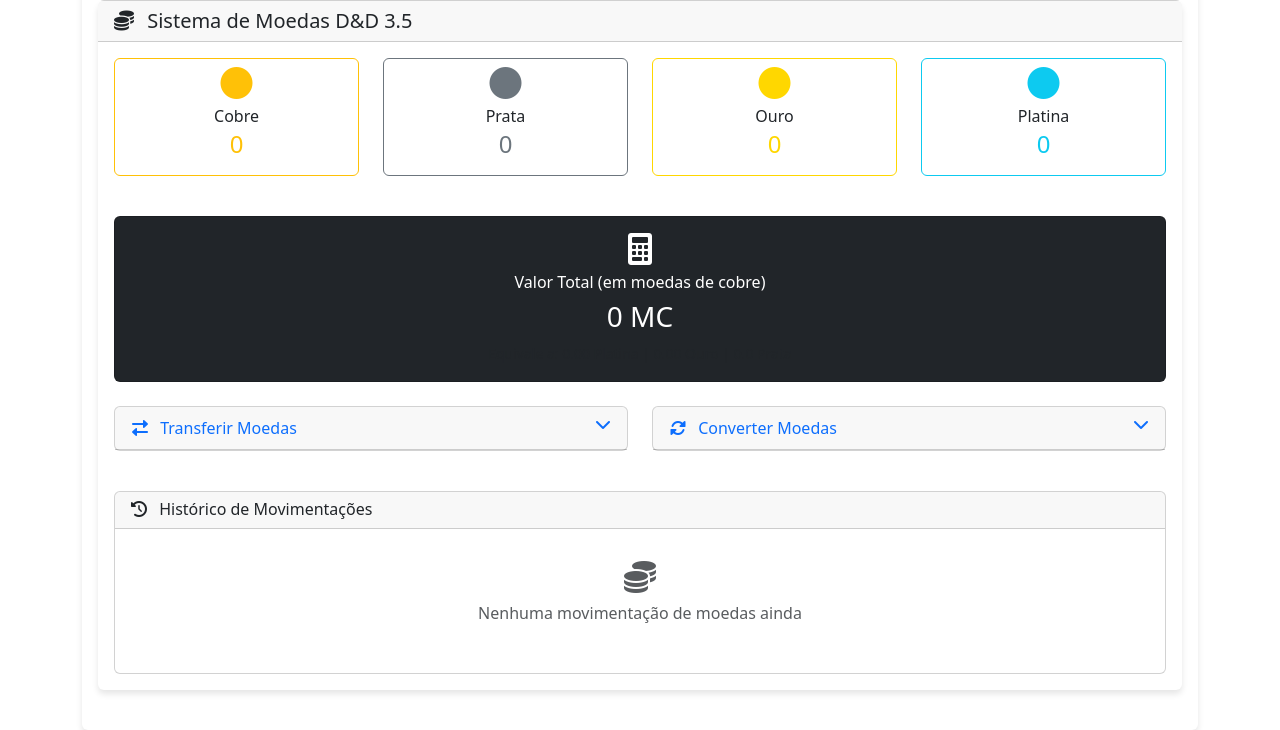
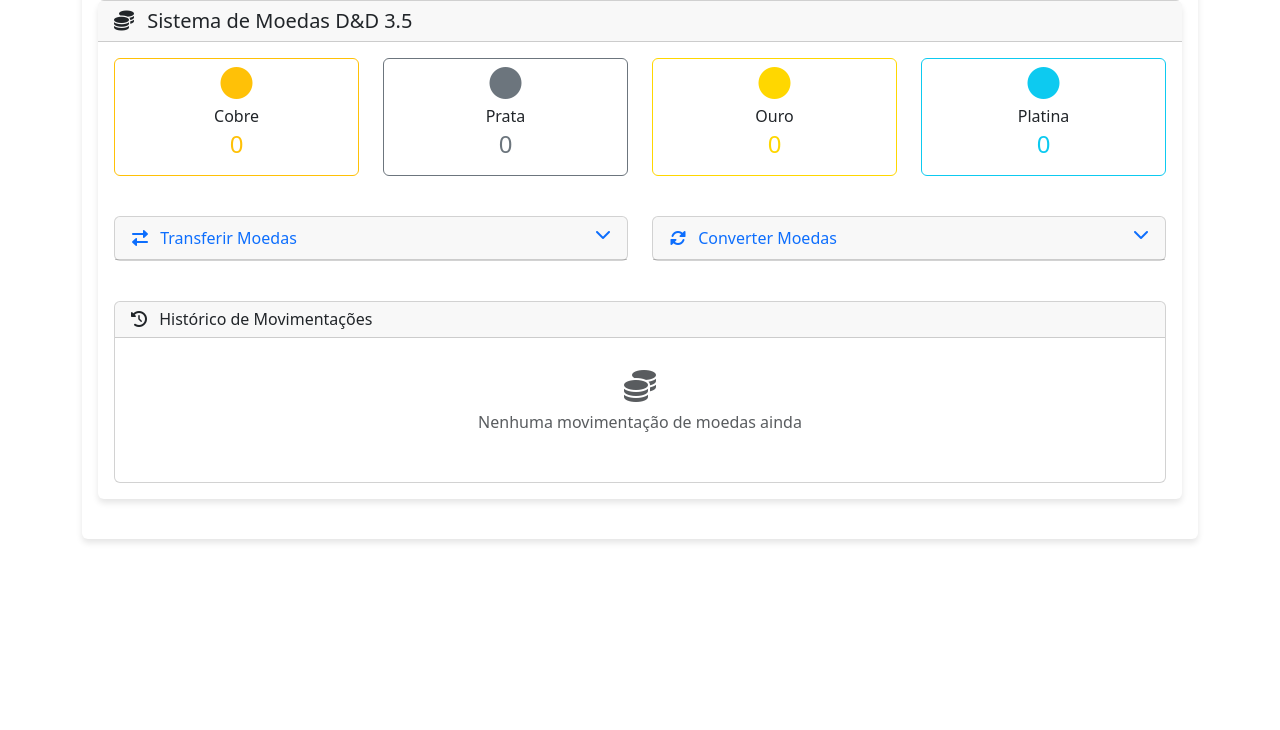
Before and after one commit to cagezinho/falhacritica, a PHP site: page /dashboard.php in a window 1280 px wide. Shown: the part 1992-2722 px from the top of the page. After the commit the page ends 2535 px from the top, so only its background shows below. Run offline with PHP 8.4, Linux system fonts and the light colour scheme; the visitor is signed in with stand-in values (Sample User, id 1); data that the repository does not hold is empty.

Commit message:
removi o valor total em cobre

```diff
--- a/dashboard.php
+++ b/dashboard.php
@@ -1810,25 +1810,6 @@ try {
                         </div>
                     </div>
                 </div>
-
-                <!-- Valor Total -->
-                <div class="row mb-4">
-                    <div class="col-12">
-                        <div class="card bg-dark text-white">
-                            <div class="card-body text-center">
-                                <i class="fas fa-calculator fa-2x mb-2"></i>
-                                <h6>Valor Total (em moedas de cobre)</h6>
-                                <h3><?php echo number_format($valor_total_cobre); ?> MC</h3>
-                                <small class="text-muted">
-                                    Equivale a: <?php echo number_format($valor_total_cobre / 1000, 2); ?> Platina |
-                                    <?php echo number_format($valor_total_cobre / 100, 2); ?> Ouro |
-                                    <?php echo number_format($valor_total_cobre / 10, 1); ?> Prata
-                                </small>
-                            </div>
-                        </div>
-                    </div>
-                </div>
-
                 <!-- Ações com Moedas -->
                 <div class="row">
                     <!-- Transferir Moedas -->
```
